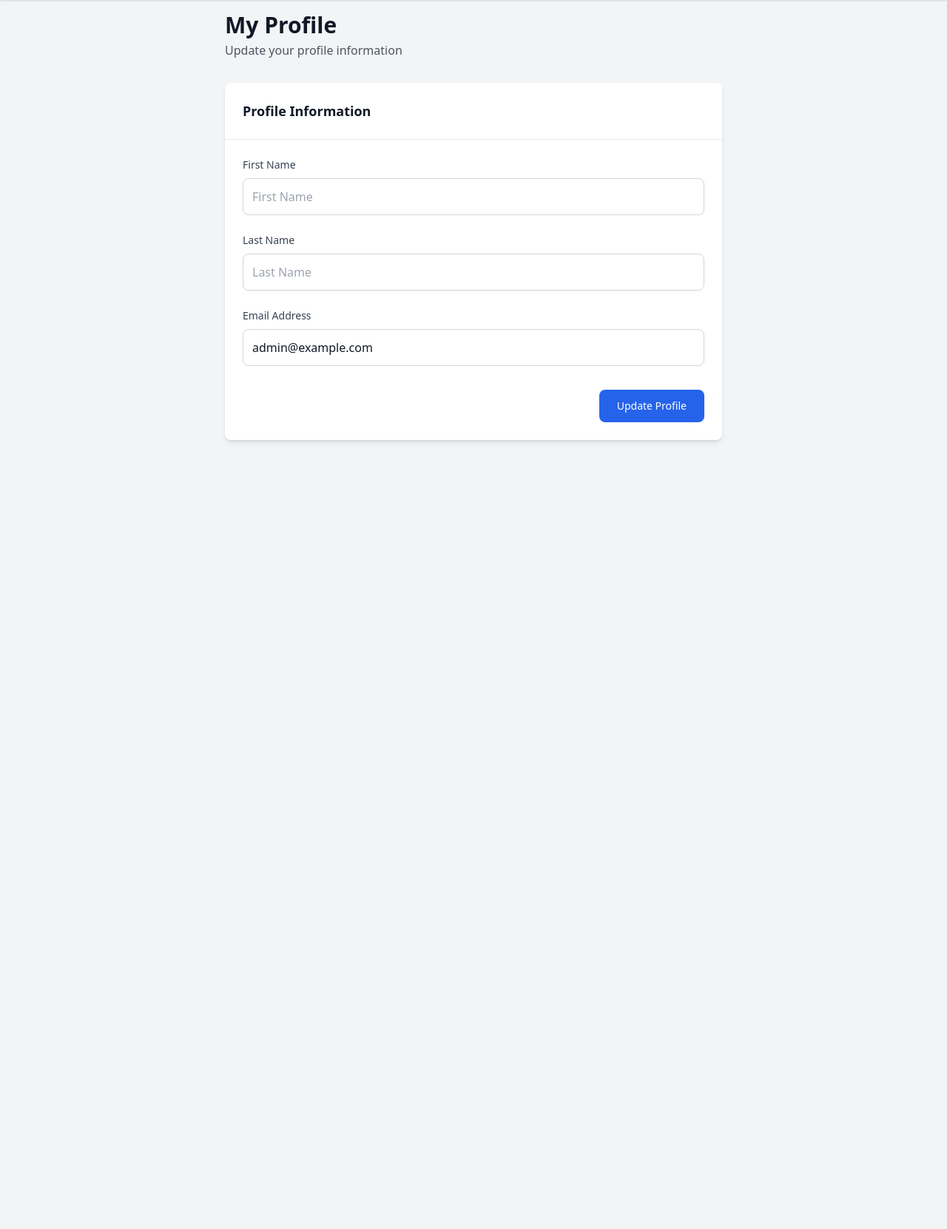
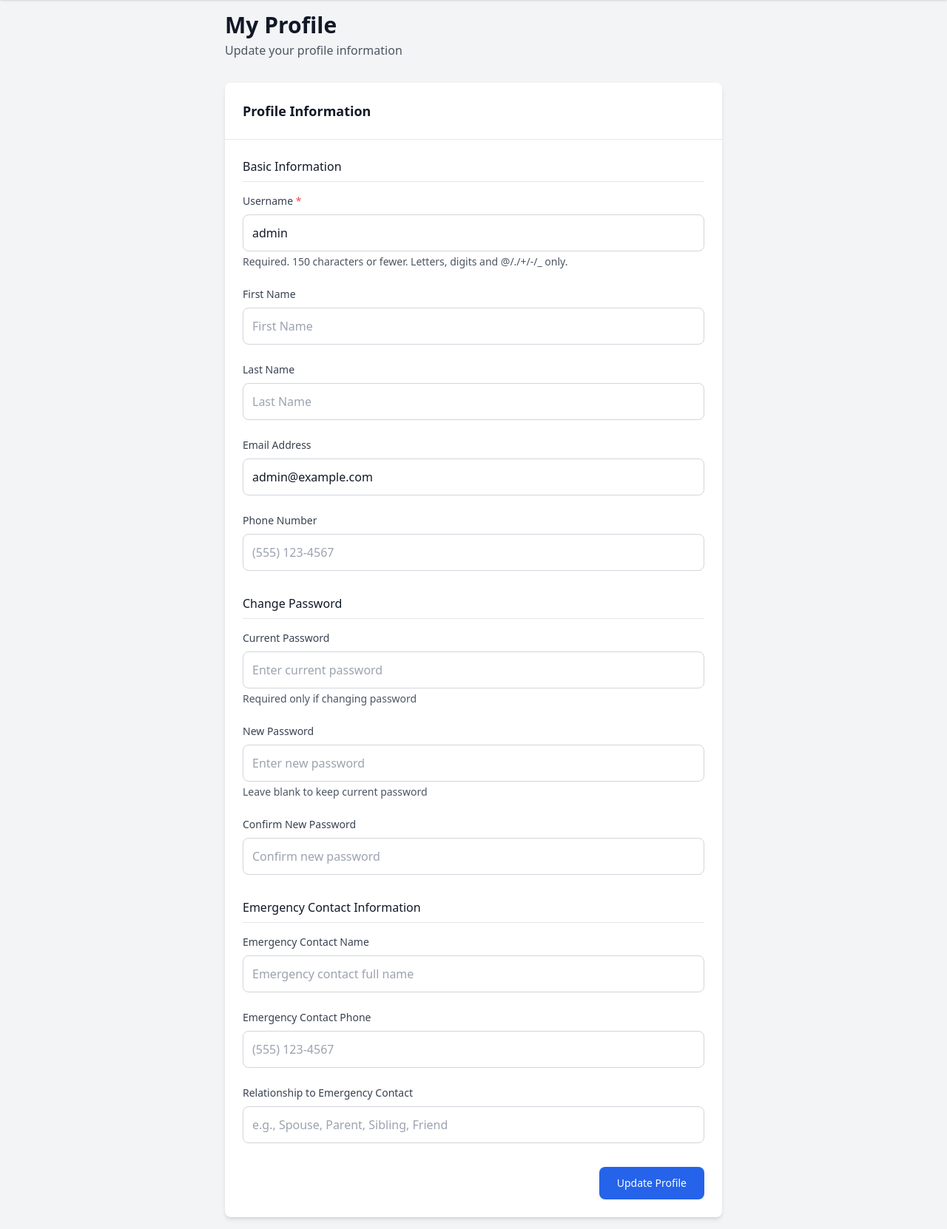
Before and after one commit to notacap/apt-mgmt, a Django app: page /profile/ in a window 1280 px wide. Shown: the part 72-1734 px from the top of the page at 74% size. Before the commit the page ends 670 px from the top, so only its background shows below. Run offline with Django 5.2, Linux system fonts and the light colour scheme; a user stored in the database is signed in; data comes from the database, SQL or seed files in the repository; both versions use the stored data as it was after the commit; some libraries are stand-ins or nearby versions.

Commit message:
updated profile editing to include all user information

```diff
--- a/apt_mgmt_official/settings.py
+++ b/apt_mgmt_official/settings.py
@@ -143,7 +143,7 @@ FILE_UPLOAD_PERMISSIONS = 0o644
 DEFAULT_AUTO_FIELD = "django.db.models.BigAutoField"
 
 LOGIN_REDIRECT_URL = "core:dashboard_redirect"
-LOGIN_URL = "login"
+LOGIN_URL = "core:login"
 
 # Email Configuration
 # For development - emails will be printed to console
--- a/core/templates/accounts/profile.html
+++ b/core/templates/accounts/profile.html
@@ -50,8 +50,12 @@
         <form method="post" class="p-6">
             {% csrf_token %}
 
+            <!-- Basic Information Section -->
+            <div class="mb-8">
+                <h4 class="text-md font-medium text-gray-900 dark:text-white mb-4 border-b border-gray-200 dark:border-gray-700 pb-2">Basic Information</h4>
                 <div class="space-y-6">
                     {% for field in form %}
+                        {% if field.name == 'username' or field.name == 'first_name' or field.name == 'last_name' or field.name == 'email' or field.name == 'phone_number' %}
                             <div>
                                 <label for="{{ field.id_for_label }}" class="block text-sm font-medium text-gray-700 dark:text-gray-300 mb-2">
                                     {{ field.label }}
@@ -59,8 +63,92 @@
                                         <span class="text-red-500">*</span>
                                     {% endif %}
                                 </label>
+                                {{ field }}
+                                {% if field.help_text %}
+                                    <p class="mt-1 text-sm text-gray-600 dark:text-gray-400">{{ field.help_text }}</p>
+                                {% endif %}
+                                {% if field.errors %}
+                                    {% for error in field.errors %}
+                                        <p class="mt-1 text-sm text-red-600 dark:text-red-400">{{ error }}</p>
+                                    {% endfor %}
+                                {% endif %}
+                            </div>
+                        {% endif %}
+                    {% endfor %}
+                </div>
+            </div>
 
+            <!-- Password Change Section (only for non-employee management) -->
+            {% if not is_employee_management %}
+                <div class="mb-8">
+                    <h4 class="text-md font-medium text-gray-900 dark:text-white mb-4 border-b border-gray-200 dark:border-gray-700 pb-2">Change Password</h4>
+                    <div class="space-y-6">
+                        {% for field in form %}
+                            {% if field.name == 'current_password' or field.name == 'new_password' or field.name == 'confirm_password' %}
+                                <div>
+                                    <label for="{{ field.id_for_label }}" class="block text-sm font-medium text-gray-700 dark:text-gray-300 mb-2">
+                                        {{ field.label }}
+                                        {% if field.field.required %}
+                                            <span class="text-red-500">*</span>
+                                        {% endif %}
+                                    </label>
+                                    {{ field }}
+                                    {% if field.help_text %}
+                                        <p class="mt-1 text-sm text-gray-600 dark:text-gray-400">{{ field.help_text }}</p>
+                                    {% endif %}
+                                    {% if field.errors %}
+                                        {% for error in field.errors %}
+                                            <p class="mt-1 text-sm text-red-600 dark:text-red-400">{{ error }}</p>
+                                        {% endfor %}
+                                    {% endif %}
+                                </div>
+                            {% endif %}
+                        {% endfor %}
+                    </div>
+                </div>
+            {% endif %}
+
+            <!-- Emergency Contact Section -->
+            <div class="mb-8">
+                <h4 class="text-md font-medium text-gray-900 dark:text-white mb-4 border-b border-gray-200 dark:border-gray-700 pb-2">Emergency Contact Information</h4>
+                <div class="space-y-6">
+                    {% for field in form %}
+                        {% if field.name == 'emergency_contact_name' or field.name == 'emergency_contact_phone' or field.name == 'emergency_contact_relationship' %}
+                            <div>
+                                <label for="{{ field.id_for_label }}" class="block text-sm font-medium text-gray-700 dark:text-gray-300 mb-2">
+                                    {{ field.label }}
+                                    {% if field.field.required %}
+                                        <span class="text-red-500">*</span>
+                                    {% endif %}
+                                </label>
+                                {{ field }}
+                                {% if field.help_text %}
+                                    <p class="mt-1 text-sm text-gray-600 dark:text-gray-400">{{ field.help_text }}</p>
+                                {% endif %}
+                                {% if field.errors %}
+                                    {% for error in field.errors %}
+                                        <p class="mt-1 text-sm text-red-600 dark:text-red-400">{{ error }}</p>
+                                    {% endfor %}
+                                {% endif %}
+                            </div>
+                        {% endif %}
+                    {% endfor %}
+                </div>
+            </div>
+
+            <!-- Property Assignments Section (for employee management) -->
+            {% if is_employee_management %}
+                <div class="mb-8">
+                    <h4 class="text-md font-medium text-gray-900 dark:text-white mb-4 border-b border-gray-200 dark:border-gray-700 pb-2">Property Assignments</h4>
+                    {% for field in form %}
                         {% if field.name == 'assigned_properties' %}
+                            <div>
+                                <label for="{{ field.id_for_label }}" class="block text-sm font-medium text-gray-700 dark:text-gray-300 mb-2">
+                                    {{ field.label }}
+                                    {% if field.field.required %}
+                                        <span class="text-red-500">*</span>
+                                    {% endif %}
+                                </label>
                                 <div class="mt-2 space-y-3">
                                     {% for choice in field %}
                                         <div class="flex items-center">
@@ -76,22 +164,19 @@
                                         </div>
                                     {% endfor %}
                                 </div>
-                        {% else %}
-                            {{ field }}
-                        {% endif %}
-
                                 {% if field.help_text %}
                                     <p class="mt-1 text-sm text-gray-600 dark:text-gray-400">{{ field.help_text }}</p>
                                 {% endif %}
-
                                 {% if field.errors %}
                                     {% for error in field.errors %}
                                         <p class="mt-1 text-sm text-red-600 dark:text-red-400">{{ error }}</p>
                                     {% endfor %}
                                 {% endif %}
                             </div>
+                        {% endif %}
                     {% endfor %}
                 </div>
+            {% endif %}
 
             <!-- Form Actions -->
             <div class="mt-8 flex items-center justify-end space-x-4">
--- a/users/forms.py
+++ b/users/forms.py
@@ -143,10 +143,45 @@ class InvitationForm(forms.ModelForm):
         return cleaned_data
 
 class UserProfileForm(forms.ModelForm):
+    # Password fields for optional password change
+    current_password = forms.CharField(
+        widget=forms.PasswordInput(attrs={
+            'class': 'w-full px-3 py-3 border border-gray-300 dark:border-gray-600 rounded-lg focus:ring-2 focus:ring-blue-500 focus:border-blue-500 dark:bg-gray-700 dark:text-white transition-colors',
+            'placeholder': 'Enter current password'
+        }),
+        required=False,
+        label='Current Password',
+        help_text='Required only if changing password'
+    )
+    new_password = forms.CharField(
+        widget=forms.PasswordInput(attrs={
+            'class': 'w-full px-3 py-3 border border-gray-300 dark:border-gray-600 rounded-lg focus:ring-2 focus:ring-blue-500 focus:border-blue-500 dark:bg-gray-700 dark:text-white transition-colors',
+            'placeholder': 'Enter new password'
+        }),
+        required=False,
+        label='New Password',
+        help_text='Leave blank to keep current password'
+    )
+    confirm_password = forms.CharField(
+        widget=forms.PasswordInput(attrs={
+            'class': 'w-full px-3 py-3 border border-gray-300 dark:border-gray-600 rounded-lg focus:ring-2 focus:ring-blue-500 focus:border-blue-500 dark:bg-gray-700 dark:text-white transition-colors',
+            'placeholder': 'Confirm new password'
+        }),
+        required=False,
+        label='Confirm New Password'
+    )
+
     class Meta:
         model = User
-        fields = ["first_name", "last_name", "email"]
+        fields = [
+            "username", "first_name", "last_name", "email", "phone_number",
+            "emergency_contact_name", "emergency_contact_phone", "emergency_contact_relationship"
+        ]
         widgets = {
+            'username': forms.TextInput(attrs={
+                'class': 'w-full px-3 py-3 border border-gray-300 dark:border-gray-600 rounded-lg focus:ring-2 focus:ring-blue-500 focus:border-blue-500 dark:bg-gray-700 dark:text-white transition-colors',
+                'placeholder': 'Username'
+            }),
             'first_name': forms.TextInput(attrs={
                 'class': 'w-full px-3 py-3 border border-gray-300 dark:border-gray-600 rounded-lg focus:ring-2 focus:ring-blue-500 focus:border-blue-500 dark:bg-gray-700 dark:text-white transition-colors',
                 'placeholder': 'First Name'
@@ -159,12 +194,66 @@ class UserProfileForm(forms.ModelForm):
                 'class': 'w-full px-3 py-3 border border-gray-300 dark:border-gray-600 rounded-lg focus:ring-2 focus:ring-blue-500 focus:border-blue-500 dark:bg-gray-700 dark:text-white transition-colors',
                 'placeholder': 'Email Address'
             }),
+            'phone_number': forms.TextInput(attrs={
+                'class': 'w-full px-3 py-3 border border-gray-300 dark:border-gray-600 rounded-lg focus:ring-2 focus:ring-blue-500 focus:border-blue-500 dark:bg-gray-700 dark:text-white transition-colors',
+                'placeholder': '(555) 123-4567'
+            }),
+            'emergency_contact_name': forms.TextInput(attrs={
+                'class': 'w-full px-3 py-3 border border-gray-300 dark:border-gray-600 rounded-lg focus:ring-2 focus:ring-blue-500 focus:border-blue-500 dark:bg-gray-700 dark:text-white transition-colors',
+                'placeholder': 'Emergency contact full name'
+            }),
+            'emergency_contact_phone': forms.TextInput(attrs={
+                'class': 'w-full px-3 py-3 border border-gray-300 dark:border-gray-600 rounded-lg focus:ring-2 focus:ring-blue-500 focus:border-blue-500 dark:bg-gray-700 dark:text-white transition-colors',
+                'placeholder': '(555) 123-4567'
+            }),
+            'emergency_contact_relationship': forms.TextInput(attrs={
+                'class': 'w-full px-3 py-3 border border-gray-300 dark:border-gray-600 rounded-lg focus:ring-2 focus:ring-blue-500 focus:border-blue-500 dark:bg-gray-700 dark:text-white transition-colors',
+                'placeholder': 'e.g., Spouse, Parent, Sibling, Friend'
+            }),
         }
         labels = {
+            'username': 'Username',
             'first_name': 'First Name',
             'last_name': 'Last Name',
             'email': 'Email Address',
+            'phone_number': 'Phone Number',
+            'emergency_contact_name': 'Emergency Contact Name',
+            'emergency_contact_phone': 'Emergency Contact Phone',
+            'emergency_contact_relationship': 'Relationship to Emergency Contact',
         }
+
+    def clean(self):
+        cleaned_data = super().clean()
+        current_password = cleaned_data.get('current_password')
+        new_password = cleaned_data.get('new_password')
+        confirm_password = cleaned_data.get('confirm_password')
+
+        # Password validation logic
+        if new_password or confirm_password:
+            if not current_password:
+                self.add_error('current_password', 'Current password is required to change password.')
+            elif not self.instance.check_password(current_password):
+                self.add_error('current_password', 'Current password is incorrect.')
+
+            if new_password != confirm_password:
+                self.add_error('confirm_password', 'New passwords do not match.')
+
+            if new_password and len(new_password) < 8:
+                self.add_error('new_password', 'Password must be at least 8 characters long.')
+
+        return cleaned_data
+
+    def save(self, commit=True):
+        user = super().save(commit=False)
+
+        # Handle password change if provided
+        new_password = self.cleaned_data.get('new_password')
+        if new_password:
+            user.set_password(new_password)
+
+        if commit:
+            user.save()
+        return user
 
 class EmployeeManagementForm(forms.ModelForm):
     """Form for landlords to edit employee details and property assignments"""
```
Also changed, not shown: db.sqlite3. Lines whose indentation alone changed are shown as unchanged.
